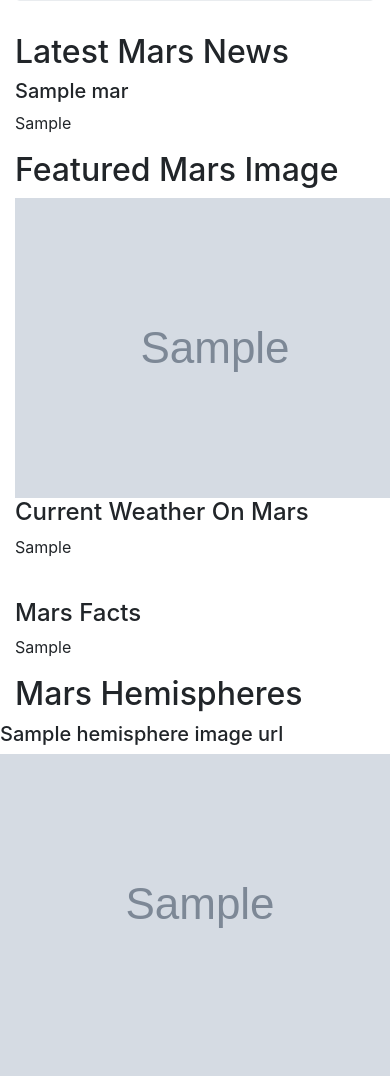
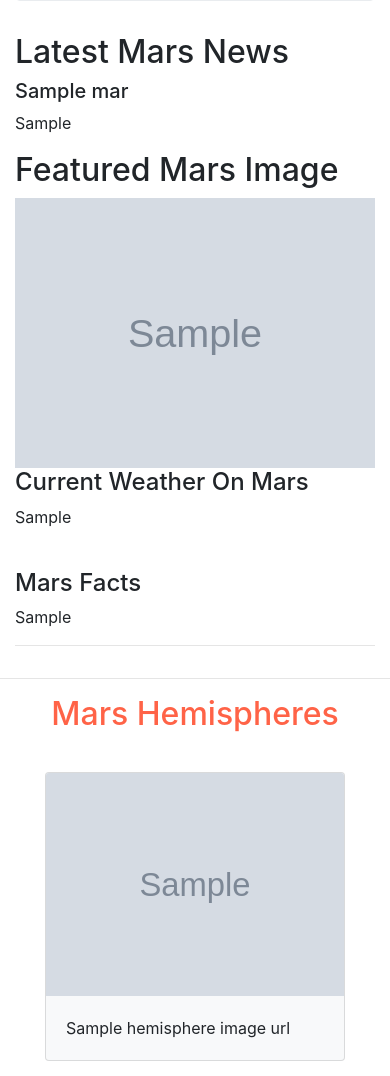
Before and after one commit to jmitterh/web-scraping-challenge, a Flask app: page / in a window 390 px wide; the page is wider, and only the part inside the window is pictured. Shown: the part 167-1243 px from the top of that part. Before the commit the page ends 1095 px from the top of that part, so only its background shows below. Run offline with Flask 2, Linux system fonts and the light colour scheme; grey boxes marked "Sample" are stand-in pictures; a database or web service that is not in the repository returns one stand-in record (values such as "Sample title"); some libraries are stand-ins or nearby versions.

Commit message:
updated app templates

```diff
--- a/static/styles.css
+++ b/static/styles.css
@@ -1,3 +1,25 @@
-#mars-img, img {
-background: 50%;
+
+ # heme {
+  height: '100px';
+  width: '500px';
 }
+
+ div .img {
+  display: 'block';
+  margin-left: 'auto';
+  margin-right: 'auto';
+  width: '50%';
+}
+
+ .mars-table {
+   margin 25%;
+}
+
+.mars-h {
+text-align: center;
+color: Tomato;
+}
+
+.card{
+margin: 30px;
+}
--- a/templates/index.html
+++ b/templates/index.html
@@ -26,7 +26,7 @@
     <div class="row">
         <div class="col-md-8">
             <h2>Featured Mars Image</h2>
-            <img src="{{ mars.featured_image_url }}" alt="Mars-Image">
+            <img src="{{ mars.featured_image_url }}" class="img-fluid" alt="Responsive image">
         </div>
 
         <div class="col-md-4 col-xs-12">
@@ -34,26 +34,36 @@
             <p>{{ mars.mars_weather }}</p>
             <br>
             <h4>Mars Facts</h4>
-            <p>{{ mars.mars_facts|safe }}</p>
-        </div>
-    </div>
-    <div class="row">
-        <div class="col">
-            <div class="page-header">
-                <h2>Mars Hemispheres</h2><b
+            <div class="mars-table">
+                {{ mars.mars_facts|safe }}
             </div>
         </div>
     </div>
+    <hr>
 
-    <div class="row" id="mars-heme">
-        {% for i in mars.hemisphere_image_urls %}
-        <div class="col-md-6">
-            <h5>{{ i.title }}</h5>
-            <img src="{{ i.img_url }}" alt="Mars-Image">
+    <div class="row">
+
+        <div class="card-deck">
+            <hr>
+            <div class="col-md-12">
+                <h2 class='mars-h'>Mars Hemispheres</h2>
+                <div class="row" id="mars-hemispheres">
+                    {% for i in mars.hemisphere_image_urls %}
+                    <div class="col-md-6">
+                        <div class="card text-black bg-light">
+                            <!-- If Images are False/None/Non-Existent, Then Default to Error Message -->
+                            <img class="card-img-top"
+                                 src="{{ i.img_url }}" class="img-fluid" alt="Responsive image"/>
+                            <div class="card-body">
+                                <p class="card-text">{{ i.title }}</p>
+                            </div>
+                        </div>
+                    </div>
+                    {% endfor %}
+                </div>
+            </div>
         </div>
-        {% endfor %}
     </div>
-
 
 </div>
 
```
Also changed, not shown: app.py (+12 -7 lines), 1 other file.
